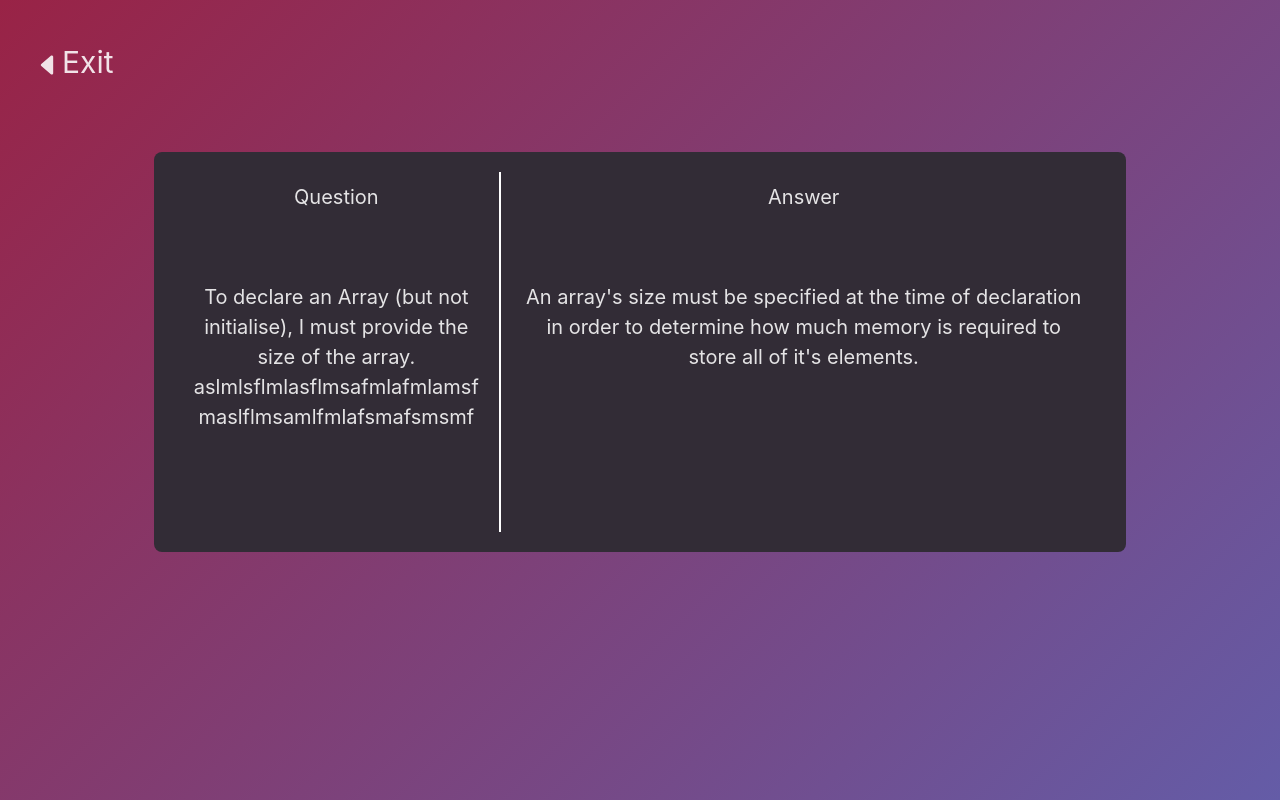
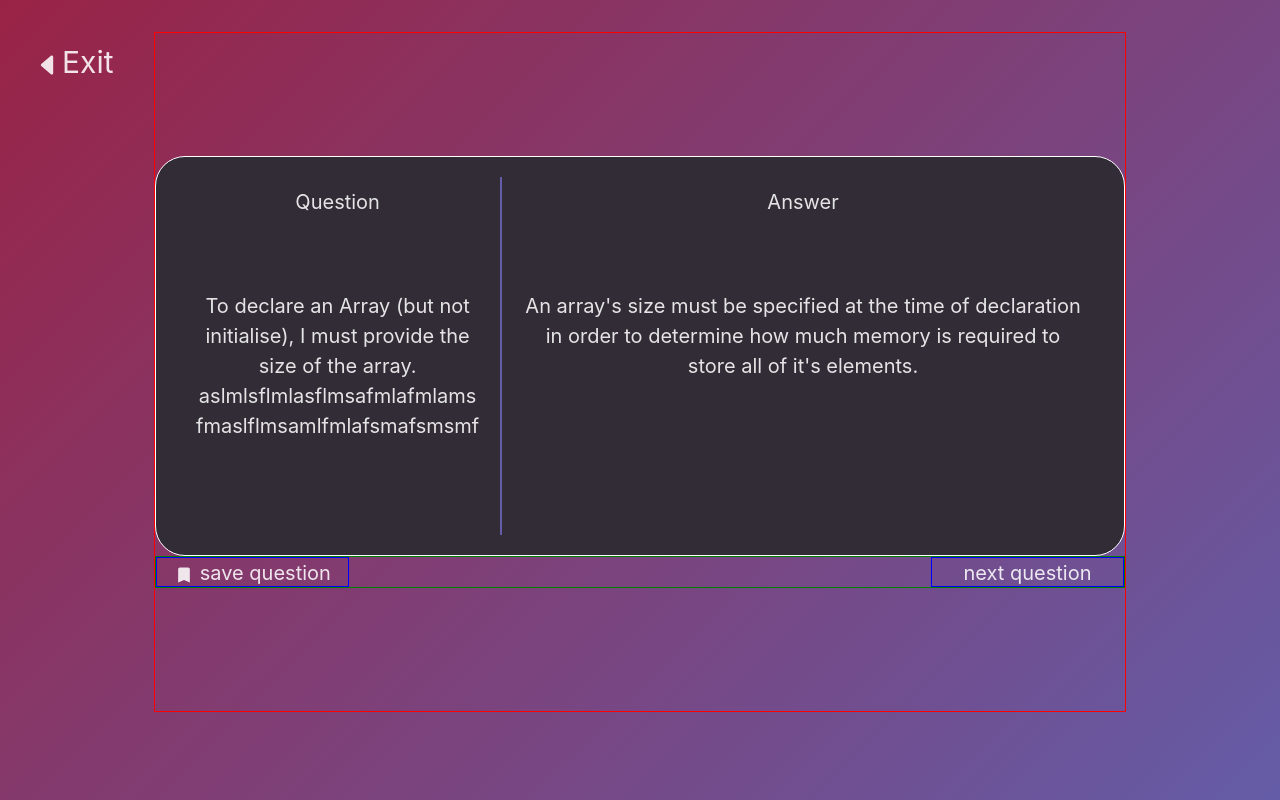
Before and after one commit to csesoc/trainee-4-23t2, a React (Vite) app: page /practice in a window 1280 px wide. Built offline with nearby package versions, Linux system fonts and the light colour scheme.

Commit message:
finished and properly fixed css things

```diff
--- a/src/components/PracticeQuestion.tsx
+++ /dev/null
@@ -1,14 +0,0 @@
-export default function PracticeQuestion() {
-    return (
-        <div id="question-container" className="m-4 bg-theme-black px-4 py-2 rounded-lg" style={{minHeight: "50vh", maxHeight: "70vh", display:"flex", width: "80%", flexDirection: "row", padding: "20px", fontSize: "20px", overflow: "hidden"}}>
-            <div style={{width:"35%", borderRight: "1px solid white", textAlign: "center", display: "flex", padding: "10px", flexDirection: "column"}}>
-                <h1 style={{marginBottom: "7.5vh"}}>Question</h1>
-                <div style={{display: "block", width: "100%", overflowWrap: "anywhere", padding: "10px"}}>To declare an Array (but not initialise), I must provide the size of the array. aslmlsflmlasflmsafmlafmlamsfmaslflmsamlfmlafsmafsmsmf </div>
-            </div>
-            <div style={{width:"65%", borderLeft: "1px solid white", display: "flex", alignItems: "center", padding: "10px", flexDirection: "column",  overflowWrap: "anywhere"}}>
-                <h2 style={{marginBottom: "7.5vh"}}>Answer</h2>
-                <div style={{display: "block", width: "100%", overflowWrap: "anywhere", padding: "10px"}}> An array's size must be specified at the time of declaration in order to determine how much memory is required to store all of it's elements.  </div>
-            </div>
-        </div>
-    );
-}
--- /dev/null
+++ b/src/components/PracticeQuestionAnswer.tsx
@@ -0,0 +1,14 @@
+export default function PracticeQuestion() {
+    return (
+        <div id="question-container" className="m-4 bg-theme-black px-4 py-2" style={{minHeight: "50vh", maxHeight: "85vh", display:"flex", width: "100%", flexDirection: "row", padding: "20px", fontSize: "20px", overflow: "hidden", borderRadius: "30px", boxSizing: "border-box", flexWrap: "wrap"}}>
+            <div style={{width:"35%", borderRight: "1px solid rgba(100,92,167,1)", textAlign: "center", display: "flex", padding: "10px", flexDirection: "column"}}>
+                <h1 style={{marginBottom: "8vh"}}>Question</h1>
+                <div style={{display: "block", width: "100%", overflowWrap: "anywhere", padding: "10px"}}>To declare an Array (but not initialise), I must provide the size of the array. aslmlsflmlasflmsafmlafmlamsfmaslflmsamlfmlafsmafsmsmf </div>
+            </div>
+            <div style={{width:"65%", borderLeft: "1px solid rgba(100,92,167,1)", display: "flex", alignItems: "center", padding: "10px", flexDirection: "column",  overflowWrap: "anywhere"}}>
+                <h2 style={{marginBottom: "8vh"}}>Answer</h2>
+                <div style={{display: "block", width: "100%", overflowWrap: "anywhere", padding: "10px"}}> An array's size must be specified at the time of declaration in order to determine how much memory is required to store all of it's elements.  </div>
+            </div>
+        </div>
+    );
+}
--- /dev/null
+++ b/src/components/css/PracticeQuestionAnswer.css
@@ -0,0 +1,34 @@
+.next-save {
+    display: inline-block;
+    width: 20%;
+    height: 30px;
+    font-size: 20px;
+    position: relative;
+    bottom: 15%;
+    border: 1px solid blue;
+    margin: auto;
+}
+
+#question-answer-container {
+    align-content: center;
+}
+
+#button-container {
+    margin: auto;
+    width: 100%;
+    display: inline-block;
+    border: 1px solid green;
+}
+
+#question-container {
+    margin: auto;
+    border: 1px solid white;
+}
+
+#save-question {
+    float: left;
+}
+
+#next-question {
+    float: right;
+}
--- a/src/pages/PracticeModePage/PracticePage.tsx
+++ b/src/pages/PracticeModePage/PracticePage.tsx
@@ -1,14 +1,21 @@
 import './PracticePage.css';
-import '../../components/PracticeQuestion'
+import '../../components/css/PracticeQuestionAnswer.css'
+import '../../components/PracticeQuestionAnswer'
 import { ExitPage } from "../../components/ExitButton";
-import PracticeQuestion from '../../components/PracticeQuestion';
+import PracticeQuestion from '../../components/PracticeQuestionAnswer';
+import { MdOutlineBookmark } from 'react-icons/md'
 
 export function PracticePage() {
   return (
     <>
       <ExitPage/>
-      <div style={{display:'flex', justifyContent: 'center', alignItems: 'center', height: '80vh'}}>
+      <div id='question-answer-container' style={{display:'flex', width: '80%', height: '85vh', boxSizing: 'border-box', border: "1px solid red", flexWrap: "wrap", margin: 'auto'}}>
         <PracticeQuestion/>
+        <div id="button-container">
+          <button id="save-question" className="next-save"> <MdOutlineBookmark style={{display: "inline-block"}}/> save question </button>
+          <button id="next-question" className="next-save"> next question </button>
+        </div>
+
       </div>
     </>
   )
```
